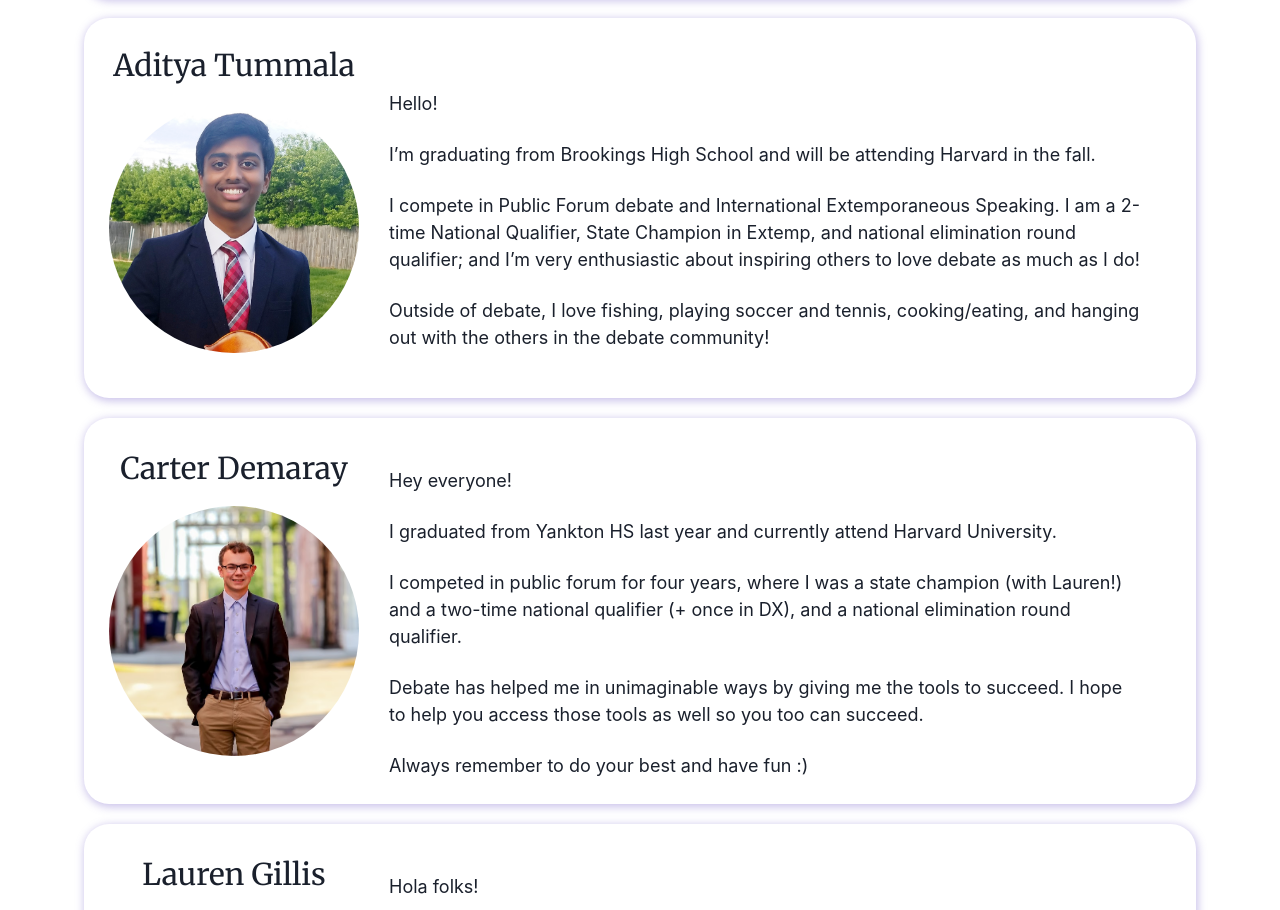
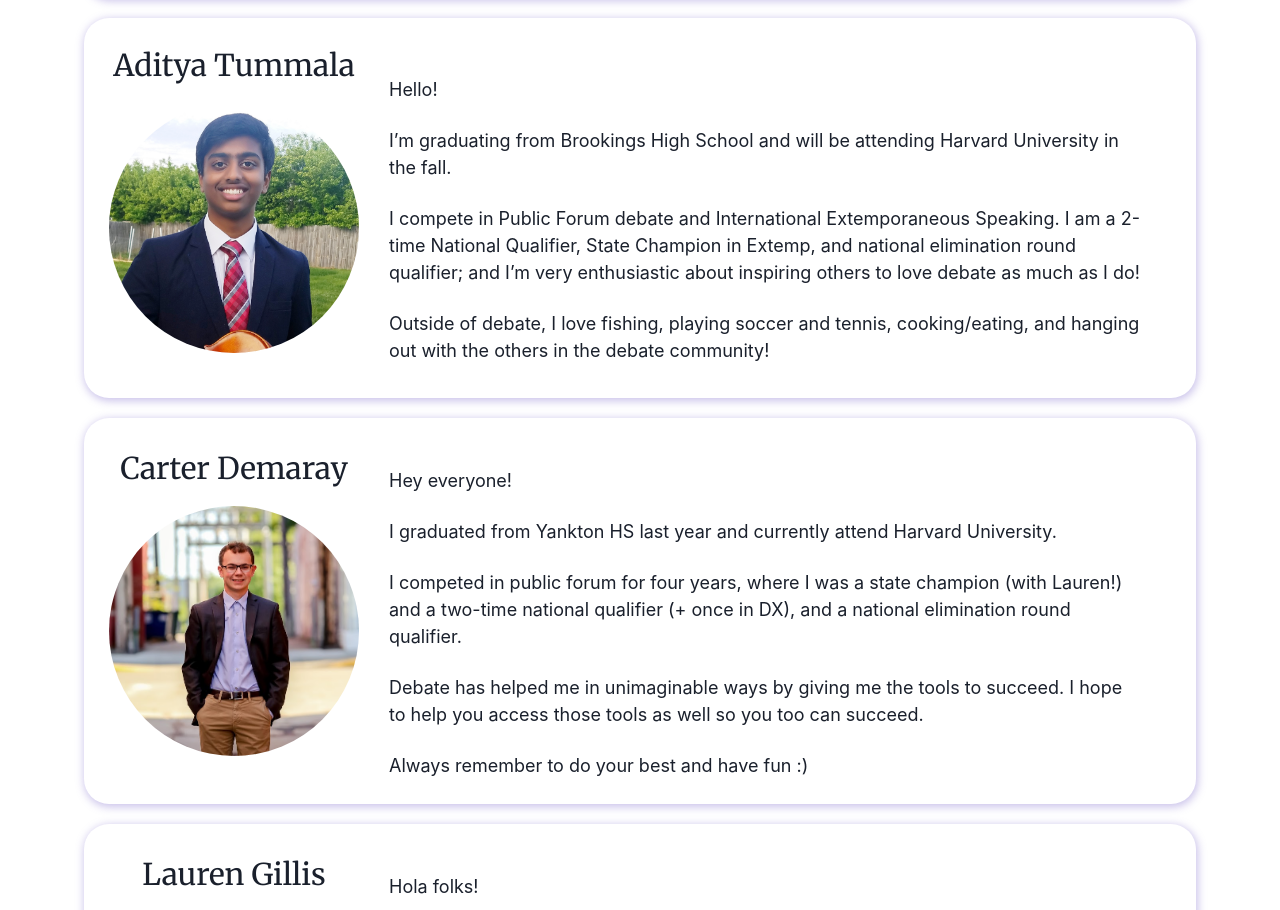
Before and after one commit to samyok/dakotadebate, a Next.js app: page /staff in a window 1280 px wide. Shown: the part 1180-2090 px from the top of the page. Built offline with nearby package versions, Linux system fonts and the light colour scheme; no server answers.

Commit message:
Add university for Aditya

```diff
--- a/components/staffdata.ts
+++ b/components/staffdata.ts
@@ -23,7 +23,7 @@ const staffdata = [
     name: "Aditya Tummala",
     image: "/people/Aditya.jpg",
     bio: `Hello!
-        I’m graduating from Brookings High School and will be attending Harvard in the fall.
+        I’m graduating from Brookings High School and will be attending Harvard University in the fall.
         I compete in Public Forum debate and International Extemporaneous Speaking. I am a 2-time National Qualifier, State Champion in Extemp, and national elimination round qualifier; and I’m very enthusiastic about inspiring others to love debate as much as I do!
         Outside of debate, I love fishing, playing soccer and tennis, cooking/eating, and hanging out with the others in the debate community!`,
   },
```
